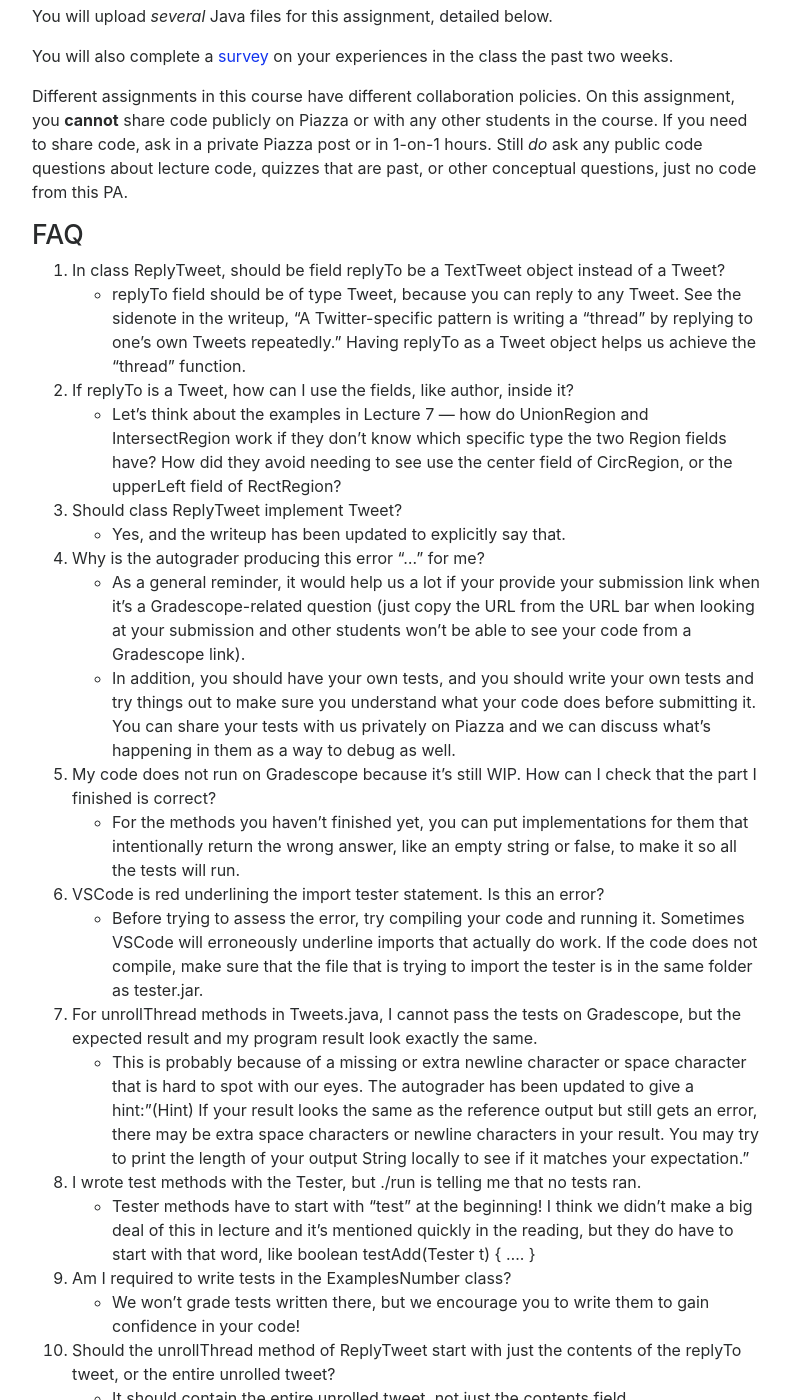
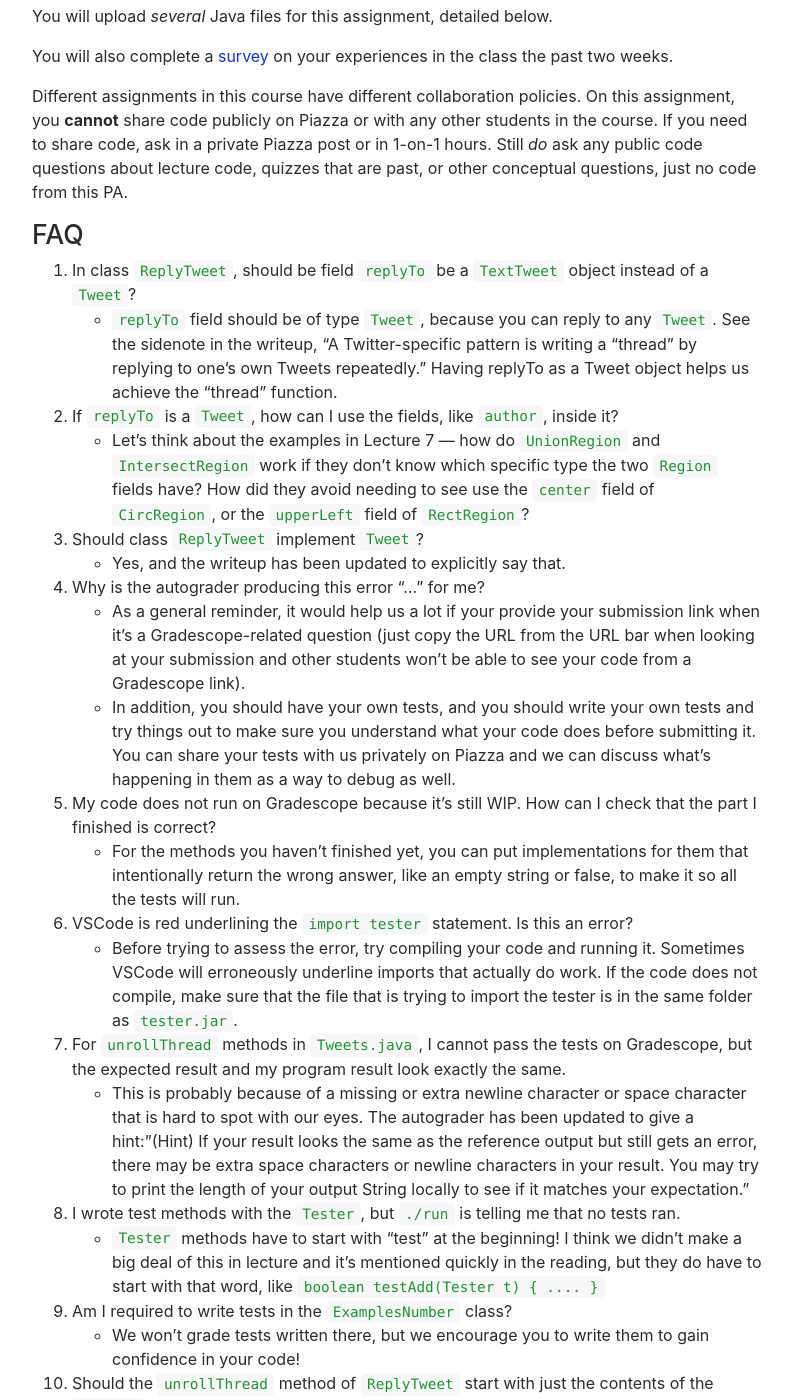
Before and after one commit to ucsd-cse11-s20/ucsd-cse11-s20.github.io, a Jekyll site: the page built from pa4/index.md, in a window 1280 px wide and 1400 px high, scrolled down 328 px. Shown: the whole window, without its empty margins (243-1035 px from the left). Built offline with Jekyll 4.4.1, drawn with Linux system fonts in a browser that asks for light colours; nearby versions of some CDN libraries; formulas are drawn with MathJax 3; some of the changed text lies outside the part shown.

Commit message:
Update index.md

```diff
--- a/pa4/index.md
+++ b/pa4/index.md
@@ -25,13 +25,13 @@ code, quizzes that are past, or other conceptual questions, just no code from
 this PA.
 
 ## FAQ
-1. In class ReplyTweet, should be field replyTo be a TextTweet object instead of a Tweet?
-- replyTo field should be of type Tweet, because you can reply to any Tweet. See the sidenote in the writeup, "A Twitter-specific pattern is writing a “thread” by replying to one's own Tweets repeatedly." Having replyTo as a Tweet object helps us achieve the "thread" function.
+1. In class `ReplyTweet`, should be field `replyTo` be a `TextTweet` object instead of a `Tweet`?
+- `replyTo` field should be of type `Tweet`, because you can reply to any `Tweet`. See the sidenote in the writeup, "A Twitter-specific pattern is writing a “thread” by replying to one's own Tweets repeatedly." Having replyTo as a Tweet object helps us achieve the "thread" function.
 
-2. If replyTo is a Tweet, how can I use the fields, like author, inside it?
-- Let’s think about the examples in Lecture 7 — how do UnionRegion and IntersectRegion work if they don't know which specific type the two Region fields have? How did they avoid needing to see use the center field of CircRegion, or the upperLeft field of RectRegion?
+2. If `replyTo` is a `Tweet`, how can I use the fields, like `author`, inside it?
+- Let’s think about the examples in Lecture 7 — how do `UnionRegion` and `IntersectRegion` work if they don't know which specific type the two `Region` fields have? How did they avoid needing to see use the `center` field of `CircRegion`, or the `upperLeft` field of `RectRegion`?
 
-3. Should class ReplyTweet implement Tweet?
+3. Should class `ReplyTweet` implement `Tweet`?
 - Yes, and the writeup has been updated to explicitly say that.
 
 4. Why is the autograder producing this error “…” for me?
@@ -41,21 +41,21 @@ this PA.
 5. My code does not run on Gradescope because it’s still WIP. How can I check that the part I finished is correct?
 - For the methods you haven’t finished yet, you can put implementations for them that intentionally return the wrong answer, like an empty string or false, to make it so all the tests will run.
 
-6. VSCode is red underlining the import tester statement. Is this an error?
-- Before trying to assess the error, try compiling your code and running it. Sometimes VSCode will erroneously underline imports that actually do work. If the code does not compile, make sure that the file that is trying to import the tester is in the same folder as tester.jar.
+6. VSCode is red underlining the `import tester` statement. Is this an error?
+- Before trying to assess the error, try compiling your code and running it. Sometimes VSCode will erroneously underline imports that actually do work. If the code does not compile, make sure that the file that is trying to import the tester is in the same folder as `tester.jar`.
 
-7. For unrollThread methods in Tweets.java, I cannot pass the tests on Gradescope, but the expected result and my program result look exactly the same.
+7. For `unrollThread` methods in `Tweets.java`, I cannot pass the tests on Gradescope, but the expected result and my program result look exactly the same.
 - This is probably because of a missing or extra newline character or space character that is hard to spot with our eyes. The autograder has been updated to give a hint:"(Hint) If your result looks the same as the reference output but still gets an error, there may be extra space characters or newline characters in your result. You may try to print the length of your output String locally to see if it matches your expectation."
 
-8. I wrote test methods with the Tester, but ./run is telling me that no tests ran.
-- Tester methods have to start with "test" at the beginning! I think we didn't make a big deal of this in lecture and it's mentioned quickly in the reading, but they do have to start with that word, like
-boolean testAdd(Tester t) { .... }
+8. I wrote test methods with the `Tester`, but `./run` is telling me that no tests ran.
+- `Tester` methods have to start with "test" at the beginning! I think we didn't make a big deal of this in lecture and it's mentioned quickly in the reading, but they do have to start with that word, like
+`boolean testAdd(Tester t) { .... }`
 
-9. Am I required to write tests in the ExamplesNumber class?
+9. Am I required to write tests in the `ExamplesNumber` class?
 - We won't grade tests written there, but we encourage you to write them to gain confidence in your code!
 
-10. Should the unrollThread method of ReplyTweet start with just the contents of the replyTo tweet, or the entire unrolled tweet?
-- It should contain the entire unrolled tweet, not just the contents field.
+10. Should the `unrollThread` method of `ReplyTweet` start with just the contents of the `replyTo` tweet, or the entire unrolled tweet?
+- It should contain the entire unrolled tweet, not just the `contents` field.
 
 ## Tweets
 
```
